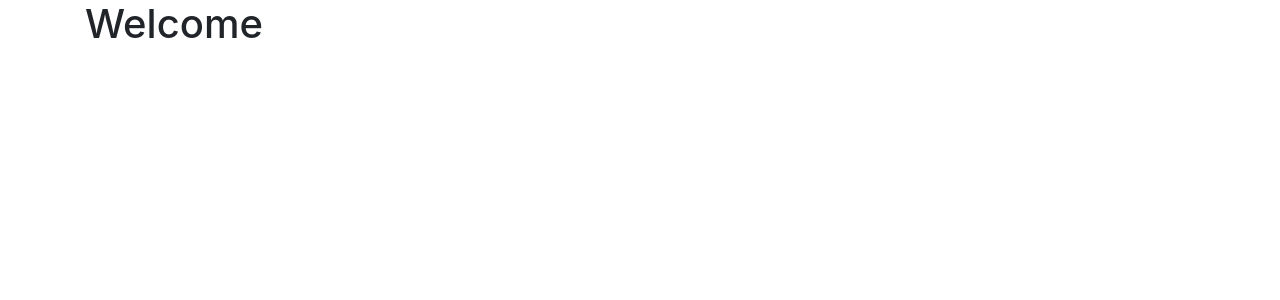
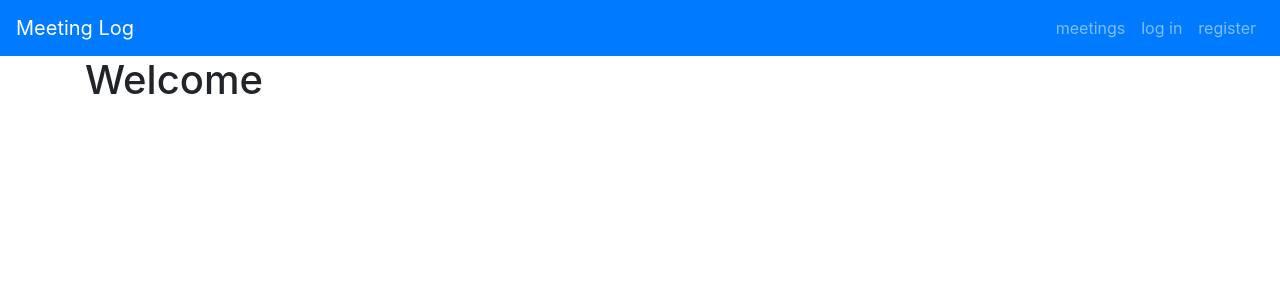
Before and after one commit to valerykatskel/vue-spas, a Vue app: page / in a window 1280 px wide. Shown: the top 300 px of the page. Built offline with nearby package versions, Linux system fonts and the light colour scheme.

Commit message:
navigation added

```diff
--- a/src/App.vue
+++ b/src/App.vue
@@ -1,9 +1,18 @@
 <template>
   <div id="app">
+    <Navigation />
     <router-view class="container" />
   </div>
 </template>
 
+<script lang="ts">
+import Navigation from "@/components/Navigation.vue";
+export default {
+  name: "app",
+  components: { Navigation }
+};
+</script>
+
 <style lang="scss">
-  @import "~bootstrap/scss/bootstrap";
+@import "~bootstrap/scss/bootstrap";
 </style>
--- a/src/components/Navigation.vue
+++ b/src/components/Navigation.vue
@@ -1,5 +1,16 @@
 <template>
-  <div>Navigation</div>
+  <div>
+    <nav class="site-nav navbar navbar-expand bg-primary navbar-dark">
+      <div class="container-fluid">
+        <router-link class="navbar-brand" to="/">Meeting Log</router-link>
+        <div class="navbar-nav ml-auto">
+          <router-link class="nav-item nav-link" to="/meetings">meetings</router-link>
+          <router-link class="nav-item nav-link" to="/login">log in</router-link>
+          <router-link class="nav-item nav-link" to="/register">register</router-link>
+        </div>
+      </div>
+    </nav>
+  </div>
 </template>
 
 <script>
@@ -12,5 +23,4 @@
 </script>
 
 <!-- Add "scoped" attribute to limit CSS to this component only -->
-<style scoped lang="scss">
-</style>
+<style scoped lang="scss"></style>
--- a/src/views/Home.vue
+++ b/src/views/Home.vue
@@ -1,12 +1,11 @@
 <template>
-  <div class="home">
+  <div>
     <h1>Welcome</h1>
   </div>
 </template>
 
 <script>
-  export default {
-    name: "Home",
-    components: {}
-  };
+export default {
+  name: "home"
+};
 </script>
```
